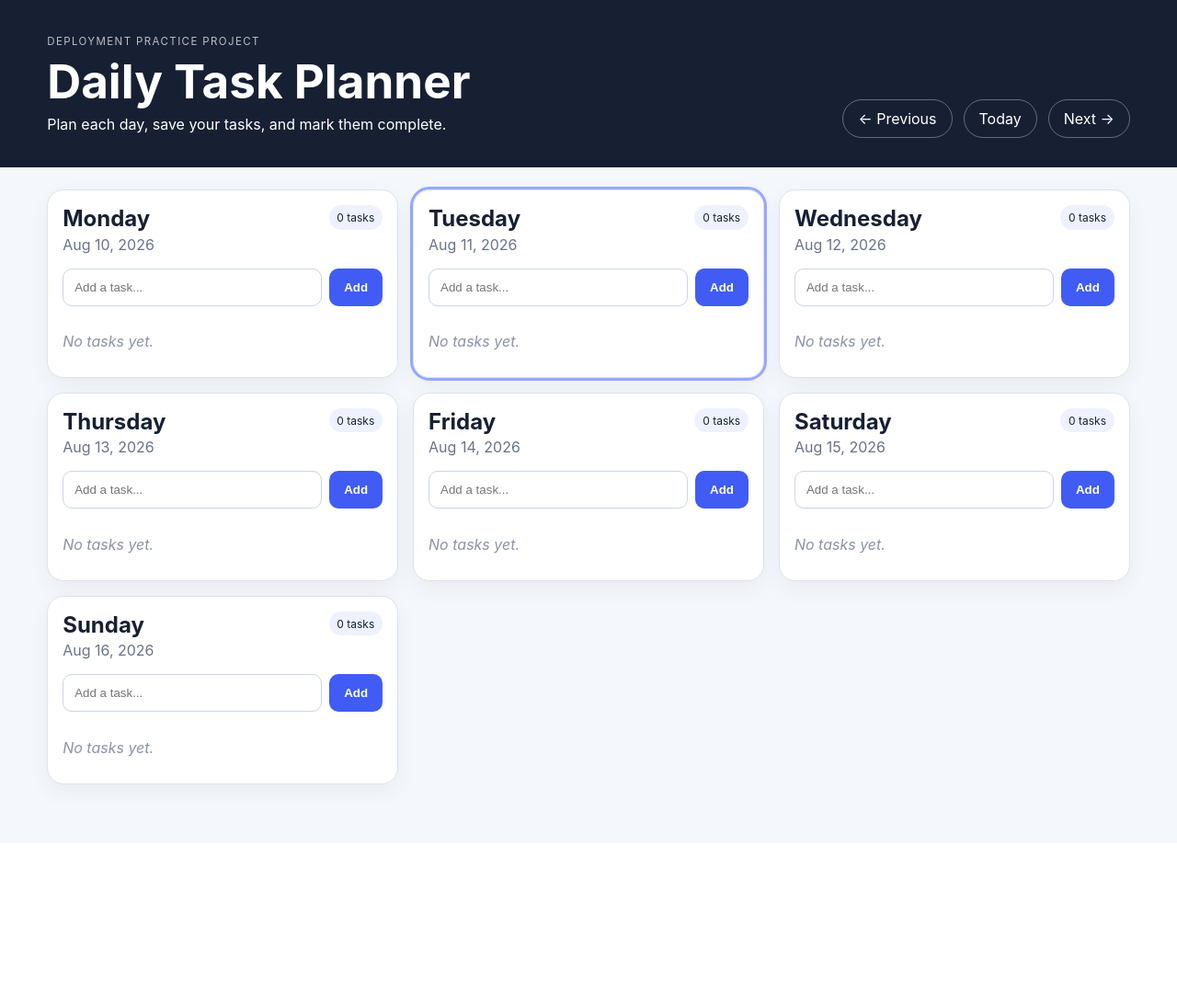
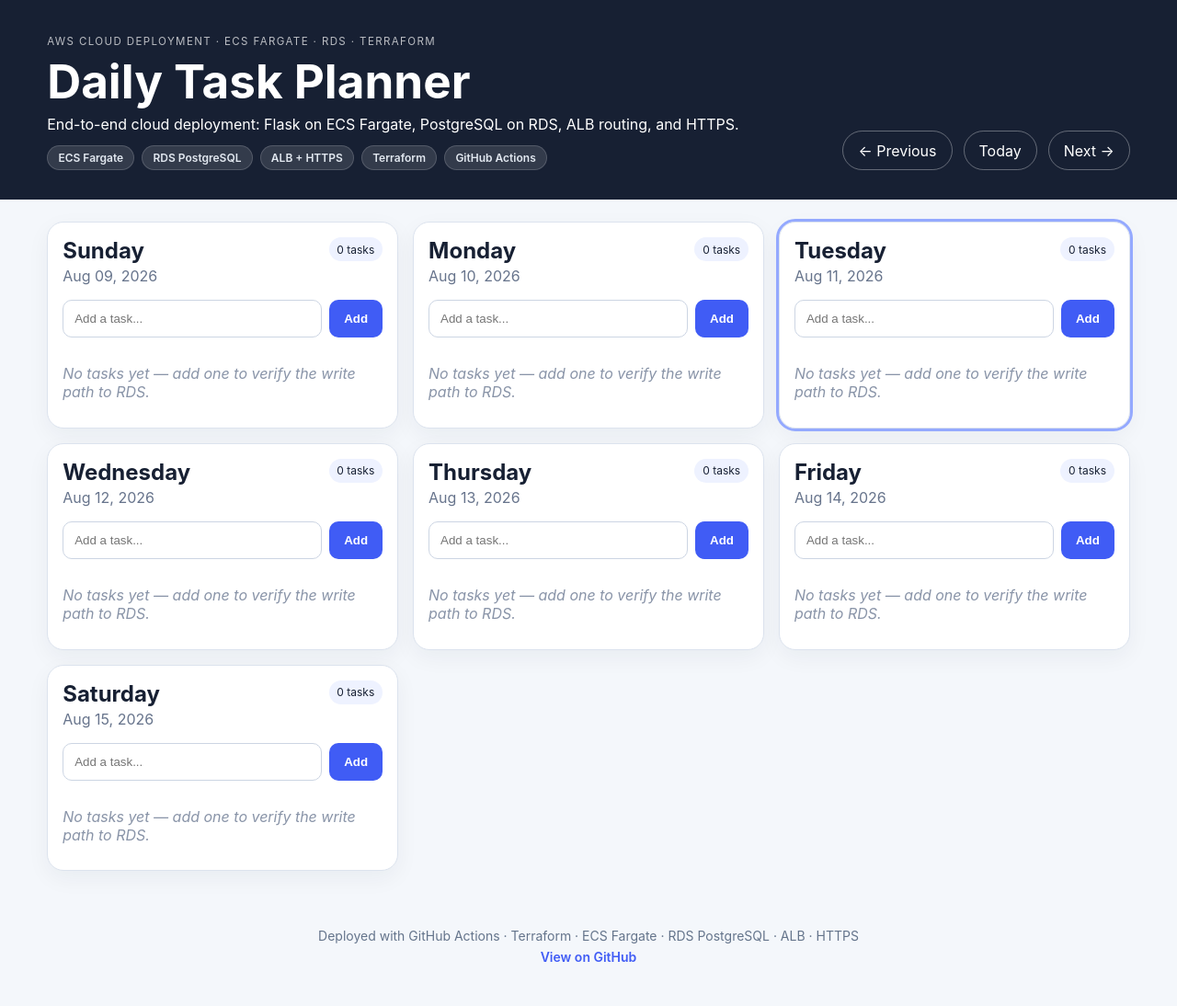
Before and after one commit to psegynola/daily-task-planner-deployment, a Flask app: page / in a window 1280 px wide. Shown: the whole page at 92% size. Before the commit the page ends 873 px from the top, so only its background shows below. Run offline with Flask 3, Linux system fonts and the light colour scheme.

Commit message:
updates to dtp app

```diff
--- a/app/routes.py
+++ b/app/routes.py
@@ -1,31 +1,64 @@
 from datetime import date, datetime, timedelta
-from flask import Blueprint, jsonify, redirect, render_template, request, url_for
+
+from flask import (
+    Blueprint,
+    jsonify,
+    redirect,
+    render_template,
+    request,
+    url_for,
+)
+
 from . import db
 from .models import Task
+
 
 main = Blueprint("main", __name__)
 
 
 def week_dates(start_date):
-    monday = start_date - timedelta(days=start_date.weekday())
-    return [monday + timedelta(days=i) for i in range(7)]
+    """Return the Sunday-to-Saturday week containing start_date."""
+    sunday = start_date - timedelta(days=(start_date.weekday() + 1) % 7)
+
+    return [
+        sunday + timedelta(days=i)
+        for i in range(7)
+    ]
 
 
 @main.get("/")
 def index():
     requested_date = request.args.get("date")
+
     try:
-        selected = datetime.strptime(requested_date, "%Y-%m-%d").date() if requested_date else date.today()
+        selected = (
+            datetime.strptime(requested_date, "%Y-%m-%d").date()
+            if requested_date
+            else date.today()
+        )
     except ValueError:
         selected = date.today()
 
     days = week_dates(selected)
-    tasks = Task.query.filter(Task.task_date.in_(days)).order_by(Task.created_at.asc()).all()
+
+    tasks = (
+        Task.query
+        .filter(Task.task_date.in_(days))
+        .order_by(Task.created_at.asc())
+        .all()
+    )
+
     grouped = {day: [] for day in days}
+
     for task in tasks:
         grouped[task.task_date].append(task)
 
-    return render_template("index.html", days=days, grouped=grouped, selected=selected)
+    return render_template(
+        "index.html",
+        days=days,
+        grouped=grouped,
+        selected=selected,
+    )
 
 
 @main.post("/tasks")
@@ -34,38 +67,74 @@ def create_task():
     task_date = request.form.get("task_date", "")
 
     if not title or len(title) > 200:
-        return redirect(request.referrer or url_for("main.index"))
+        return redirect(
+            request.referrer or url_for("main.index")
+        )
 
     try:
-        parsed_date = datetime.strptime(task_date, "%Y-%m-%d").date()
+        parsed_date = datetime.strptime(
+            task_date,
+            "%Y-%m-%d"
+        ).date()
     except ValueError:
-        return redirect(request.referrer or url_for("main.index"))
+        return redirect(
+            request.referrer or url_for("main.index")
+        )
 
-    db.session.add(Task(title=title, task_date=parsed_date))
+    db.session.add(
+        Task(
+            title=title,
+            task_date=parsed_date,
+        )
+    )
+
     db.session.commit()
-    return redirect(request.referrer or url_for("main.index"))
+
+    return redirect(
+        request.referrer or url_for("main.index")
+    )
 
 
 @main.post("/tasks/<int:task_id>/toggle")
 def toggle_task(task_id):
     task = db.get_or_404(Task, task_id)
+
     task.completed = not task.completed
+
     db.session.commit()
-    return redirect(request.referrer or url_for("main.index"))
+
+    return redirect(
+        request.referrer or url_for("main.index")
+    )
 
 
 @main.post("/tasks/<int:task_id>/delete")
 def delete_task(task_id):
     task = db.get_or_404(Task, task_id)
+
     db.session.delete(task)
+
     db.session.commit()
-    return redirect(request.referrer or url_for("main.index"))
+
+    return redirect(
+        request.referrer or url_for("main.index")
+    )
 
 
 @main.get("/health")
 def health():
     try:
-        db.session.execute(db.select(Task.id).limit(1))
-        return jsonify(status="ok", database="connected"), 200
+        db.session.execute(
+            db.select(Task.id).limit(1)
+        )
+
+        return jsonify(
+            status="ok",
+            database="connected"
+        ), 200
+
     except Exception:
-        return jsonify(status="error", database="unavailable"), 503
+        return jsonify(
+            status="error",
+            database="unavailable"
+        ), 503
--- a/app/static/style.css
+++ b/app/static/style.css
@@ -3,33 +3,228 @@
   color: #172033;
   background: #f4f7fb;
 }
-* { box-sizing: border-box; }
-body { margin: 0; }
+
+* {
+  box-sizing: border-box;
+}
+
+body {
+  margin: 0;
+  min-height: 100vh;
+}
+
 .topbar {
-  display: flex; justify-content: space-between; align-items: end; gap: 2rem;
-  padding: 2rem clamp(1rem, 4vw, 4rem); background: #172033; color: white;
+  display: flex;
+  justify-content: space-between;
+  align-items: end;
+  gap: 2rem;
+  padding: 2rem clamp(1rem, 4vw, 4rem);
+  background: #172033;
+  color: white;
 }
-.eyebrow { text-transform: uppercase; letter-spacing: .12em; font-size: .72rem; opacity: .7; }
-h1 { margin: .2rem 0; font-size: clamp(2rem, 4vw, 3.5rem); }
-.topbar p { margin: .35rem 0; }
-.week-nav { display: flex; gap: .75rem; flex-wrap: wrap; }
-.week-nav a { color: white; text-decoration: none; border: 1px solid #ffffff55; border-radius: 999px; padding: .65rem 1rem; }
-.planner-grid { display: grid; grid-template-columns: repeat(auto-fit, minmax(285px, 1fr)); gap: 1rem; padding: 1.5rem clamp(1rem, 4vw, 4rem) 4rem; }
-.day-card { background: white; border: 1px solid #dce3ee; border-radius: 18px; padding: 1rem; box-shadow: 0 8px 25px #1720330d; }
-.day-card.selected { outline: 3px solid #94a9ff; }
-.day-heading { display: flex; justify-content: space-between; align-items: start; gap: 1rem; }
-.day-heading h2 { margin: 0; }
-.day-heading p { margin: .2rem 0 1rem; color: #67748c; }
-.day-heading span { font-size: .75rem; background: #eef2ff; border-radius: 999px; padding: .35rem .55rem; white-space: nowrap; }
-.add-form { display: flex; gap: .5rem; }
-.add-form input { width: 100%; border: 1px solid #ccd5e3; border-radius: 10px; padding: .75rem; }
-.add-form button { border: 0; border-radius: 10px; background: #405cf5; color: white; font-weight: 700; padding: 0 1rem; cursor: pointer; }
-.task-list { list-style: none; padding: 0; margin: 1rem 0 0; display: grid; gap: .55rem; }
-.task-row { display: grid; grid-template-columns: auto 1fr auto; align-items: center; gap: .6rem; background: #f7f9fc; padding: .65rem .75rem; border-radius: 10px; }
-.task-row form { margin: 0; }
-.task-row button { border: 0; background: transparent; cursor: pointer; font-size: 1.15rem; }
-.task-row.done span { text-decoration: line-through; color: #8994a8; }
-.check { color: #405cf5; }
-.delete { color: #c2415a; }
-.empty { color: #8994a8; font-style: italic; padding: .8rem 0; }
-@media (max-width: 700px) { .topbar { align-items: start; flex-direction: column; } }
+
+.eyebrow {
+  text-transform: uppercase;
+  letter-spacing: 0.12em;
+  font-size: 0.72rem;
+  opacity: 0.7;
+  margin: 0;
+}
+
+h1 {
+  margin: 0.2rem 0;
+  font-size: clamp(2rem, 4vw, 3.5rem);
+}
+
+.topbar p {
+  margin: 0.35rem 0;
+}
+
+.stack-badges {
+  display: flex;
+  flex-wrap: wrap;
+  gap: 0.5rem;
+  list-style: none;
+  padding: 0;
+  margin: 0.85rem 0 0;
+}
+
+.stack-badges li {
+  font-size: 0.75rem;
+  font-weight: 600;
+  padding: 0.3rem 0.7rem;
+  border-radius: 999px;
+  background: rgba(255, 255, 255, 0.12);
+  color: #e2e8f0;
+  border: 1px solid rgba(255, 255, 255, 0.16);
+}
+
+.week-nav {
+  display: flex;
+  gap: 0.75rem;
+  flex-wrap: wrap;
+}
+
+.week-nav a {
+  color: white;
+  text-decoration: none;
+  border: 1px solid #ffffff55;
+  border-radius: 999px;
+  padding: 0.65rem 1rem;
+  transition: background 0.15s ease, border-color 0.15s ease;
+}
+
+.week-nav a:hover {
+  background: rgba(255, 255, 255, 0.08);
+  border-color: #ffffff99;
+}
+
+.planner-grid {
+  display: grid;
+  grid-template-columns: repeat(auto-fit, minmax(285px, 1fr));
+  gap: 1rem;
+  padding: 1.5rem clamp(1rem, 4vw, 4rem) 2rem;
+}
+
+.day-card {
+  background: white;
+  border: 1px solid #dce3ee;
+  border-radius: 18px;
+  padding: 1rem;
+  box-shadow: 0 8px 25px #1720330d;
+}
+
+.day-card.selected {
+  outline: 3px solid #94a9ff;
+}
+
+.day-heading {
+  display: flex;
+  justify-content: space-between;
+  align-items: start;
+  gap: 1rem;
+}
+
+.day-heading h2 {
+  margin: 0;
+}
+
+.day-heading p {
+  margin: 0.2rem 0 1rem;
+  color: #67748c;
+}
+
+.day-heading span {
+  font-size: 0.75rem;
+  background: #eef2ff;
+  border-radius: 999px;
+  padding: 0.35rem 0.55rem;
+  white-space: nowrap;
+}
+
+.add-form {
+  display: flex;
+  gap: 0.5rem;
+}
+
+.add-form input {
+  width: 100%;
+  border: 1px solid #ccd5e3;
+  border-radius: 10px;
+  padding: 0.75rem;
+}
+
+.add-form input:focus {
+  outline: 2px solid #94a9ff;
+  border-color: #93a4ff;
+}
+
+.add-form button {
+  border: 0;
+  border-radius: 10px;
+  background: #405cf5;
+  color: white;
+  font-weight: 700;
+  padding: 0 1rem;
+  cursor: pointer;
+}
+
+.add-form button:hover {
+  background: #3349d8;
+}
+
+.task-list {
+  list-style: none;
+  padding: 0;
+  margin: 1rem 0 0;
+  display: grid;
+  gap: 0.55rem;
+}
+
+.task-row {
+  display: grid;
+  grid-template-columns: auto 1fr auto;
+  align-items: center;
+  gap: 0.6rem;
+  background: #f7f9fc;
+  padding: 0.65rem 0.75rem;
+  border-radius: 10px;
+}
+
+.task-row form {
+  margin: 0;
+}
+
+.task-row button {
+  border: 0;
+  background: transparent;
+  cursor: pointer;
+  font-size: 1.15rem;
+}
+
+.task-row.done span {
+  text-decoration: line-through;
+  color: #8994a8;
+}
+
+.check {
+  color: #405cf5;
+}
+
+.delete {
+  color: #c2415a;
+}
+
+.empty {
+  color: #8994a8;
+  font-style: italic;
+  padding: 0.8rem 0;
+}
+
+.site-footer {
+  text-align: center;
+  padding: 1.5rem 1rem 2.5rem;
+  color: #64748b;
+  font-size: 0.875rem;
+}
+
+.site-footer p {
+  margin: 0.35rem 0;
+}
+
+.footer-links a {
+  color: #405cf5;
+  text-decoration: none;
+  font-weight: 600;
+}
+
+.footer-links a:hover {
+  text-decoration: underline;
+}
+
+@media (max-width: 700px) {
+  .topbar {
+    align-items: start;
+    flex-direction: column;
+  }
+}
--- a/app/templates/index.html
+++ b/app/templates/index.html
@@ -3,59 +3,210 @@
 <head>
   <meta charset="utf-8">
   <meta name="viewport" content="width=device-width, initial-scale=1">
-  <title>Daily Task Planner</title>
-  <link rel="stylesheet" href="{{ url_for('static', filename='style.css') }}">
+
+  <meta
+    name="description"
+    content="Daily Task Planner deployed on AWS using Flask, ECS Fargate, RDS PostgreSQL, ALB, Terraform, and GitHub Actions."
+  >
+
+  <meta name="theme-color" content="#0f172a">
+
+  <title>Daily Task Planner · AWS Cloud Deployment</title>
+
+  <link
+    rel="stylesheet"
+    href="{{ url_for('static', filename='style.css') }}"
+  >
 </head>
+
 <body>
+
   <header class="topbar">
     <div>
-      <p class="eyebrow">Deployment Practice Project</p>
+      <p class="eyebrow">
+        AWS Cloud Deployment · ECS Fargate · RDS · Terraform
+      </p>
+
       <h1>Daily Task Planner</h1>
-      <p>Plan each day, save your tasks, and mark them complete.</p>
+
+      <p>
+        End-to-end cloud deployment: Flask on ECS Fargate,
+        PostgreSQL on RDS, ALB routing, and HTTPS.
+      </p>
+
+      <ul class="stack-badges">
+        <li>ECS Fargate</li>
+        <li>RDS PostgreSQL</li>
+        <li>ALB + HTTPS</li>
+        <li>Terraform</li>
+        <li>GitHub Actions</li>
+      </ul>
     </div>
-    <nav class="week-nav">
-      <a href="{{ url_for('main.index', date=(days[0] - timedelta(days=7)).isoformat()) }}">← Previous</a>
-      <a href="{{ url_for('main.index') }}">Today</a>
-      <a href="{{ url_for('main.index', date=(days[0] + timedelta(days=7)).isoformat()) }}">Next →</a>
+
+    <nav class="week-nav" aria-label="Week navigation">
+      <a
+        href="{{ url_for(
+          'main.index',
+          date=(days[0] - timedelta(days=7)).isoformat()
+        ) }}"
+      >
+        ← Previous
+      </a>
+
+      <a href="{{ url_for('main.index') }}">
+        Today
+      </a>
+
+      <a
+        href="{{ url_for(
+          'main.index',
+          date=(days[0] + timedelta(days=7)).isoformat()
+        ) }}"
+      >
+        Next →
+      </a>
     </nav>
   </header>
 
+
   <main class="planner-grid">
+
     {% for day in days %}
+
     <section class="day-card {% if day == selected %}selected{% endif %}">
+
       <div class="day-heading">
         <div>
           <h2>{{ day.strftime('%A') }}</h2>
           <p>{{ day.strftime('%b %d, %Y') }}</p>
         </div>
-        <span>{{ grouped[day]|length }} task{% if grouped[day]|length != 1 %}s{% endif %}</span>
+
+        <span>
+          {{ grouped[day]|length }}
+          task{% if grouped[day]|length != 1 %}s{% endif %}
+        </span>
       </div>
 
-      <form class="add-form" method="post" action="{{ url_for('main.create_task') }}">
-        <input type="hidden" name="task_date" value="{{ day.isoformat() }}">
-        <input name="title" maxlength="200" placeholder="Add a task..." required aria-label="Task title">
-        <button type="submit">Add</button>
+
+      <!-- Add Task -->
+      <form
+        class="add-form"
+        method="post"
+        action="{{ url_for('main.create_task') }}"
+      >
+
+        <input
+          type="hidden"
+          name="task_date"
+          value="{{ day.isoformat() }}"
+        >
+
+        <input
+          name="title"
+          maxlength="200"
+          placeholder="Add a task..."
+          required
+          aria-label="Task title"
+        >
+
+        <button type="submit">
+          Add
+        </button>
+
       </form>
 
+
+      <!-- Task List -->
       <ul class="task-list">
+
         {% for task in grouped[day] %}
+
         <li class="task-row {% if task.completed %}done{% endif %}">
-          <form method="post" action="{{ url_for('main.toggle_task', task_id=task.id) }}">
-            <button class="check" title="Toggle completion" aria-label="Toggle completion">
-              {% if task.completed %}✓{% else %}○{% endif %}
+
+          <!-- Toggle Completion -->
+          <form
+            method="post"
+            action="{{ url_for(
+              'main.toggle_task',
+              task_id=task.id
+            ) }}"
+          >
+
+            <button
+              class="check"
+              title="Toggle completion"
+              aria-label="Toggle completion"
+            >
+              {% if task.completed %}
+                ✓
+              {% else %}
+                ○
+              {% endif %}
             </button>
+
           </form>
+
+
           <span>{{ task.title }}</span>
-          <form method="post" action="{{ url_for('main.delete_task', task_id=task.id) }}">
-            <button class="delete" title="Delete task" aria-label="Delete task">×</button>
+
+
+          <!-- Delete Task -->
+          <form
+            method="post"
+            action="{{ url_for(
+              'main.delete_task',
+              task_id=task.id
+            ) }}"
+          >
+
+            <button
+              class="delete"
+              title="Delete task"
+              aria-label="Delete task"
+            >
+              ×
+            </button>
+
           </form>
+
         </li>
+
+
         {% else %}
-        <li class="empty">No tasks yet.</li>
+
+        <li class="empty">
+          No tasks yet — add one to verify the write path to RDS.
+        </li>
+
         {% endfor %}
+
       </ul>
+
     </section>
+
     {% endfor %}
+
   </main>
+
+
+  <footer class="site-footer">
+
+    <p>
+      Deployed with GitHub Actions · Terraform · ECS Fargate ·
+      RDS PostgreSQL · ALB · HTTPS
+    </p>
+
+    <p class="footer-links">
+      <a
+        href="https://github.com/psegynola/daily-task-planner-deployment"
+        target="_blank"
+        rel="noopener"
+      >
+        View on GitHub
+      </a>
+    </p>
+
+  </footer>
+
 </body>
 </html>
```
Also changed, not shown: documents/Architectural Diagram - Daily Planner App.jpg (added).
